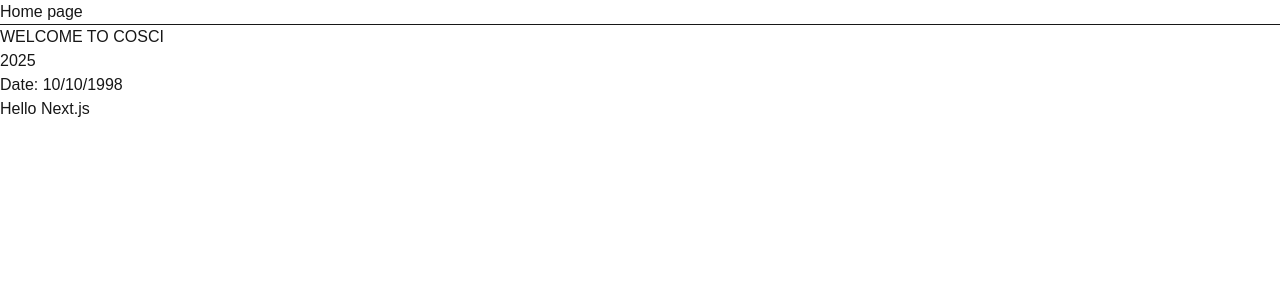
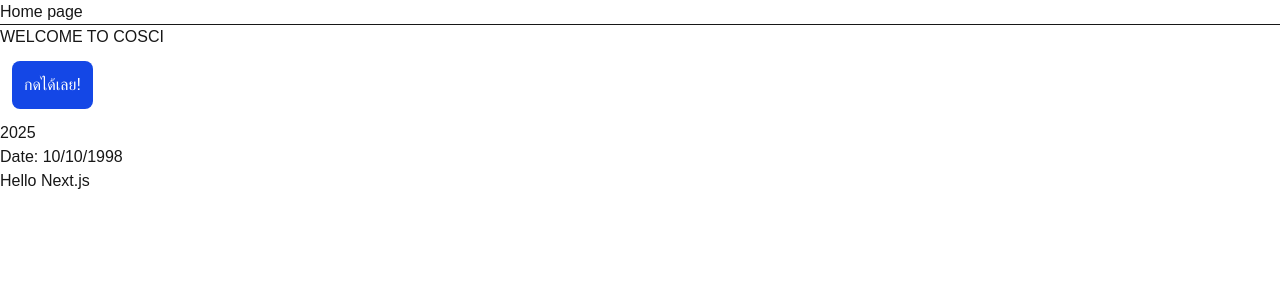
Before and after one commit to Bameekeawmoodeang/Nextjs-cosci-app, a Next.js app: page / in a window 1280 px wide. Shown: the top 300 px of the page. Built offline with nearby package versions, Linux system fonts and the light colour scheme.

Commit message:
add event click

```diff
--- a/src/app/components/AppWelcome.tsx
+++ b/src/app/components/AppWelcome.tsx
@@ -1,12 +1,18 @@
+'use client'
+
 export default function Appwelcome(){
     const title = 'Welcome to cosci';
     const curentYear = <p>2025</p>;
     const isShow = true;
+    const handleClick = () => {
+        alert('Hello Typescript');
+    }
 
 
     return (
     <>
         <p>{title.toUpperCase()}</p>
+        <button className="bg-blue-700 p-3 m-3 text-white rounded-lg" onClick={handleClick}>กดได้เลย!</button>
         {curentYear}
         {
             isShow && <p>Date: 10/10/1998</p>
```
